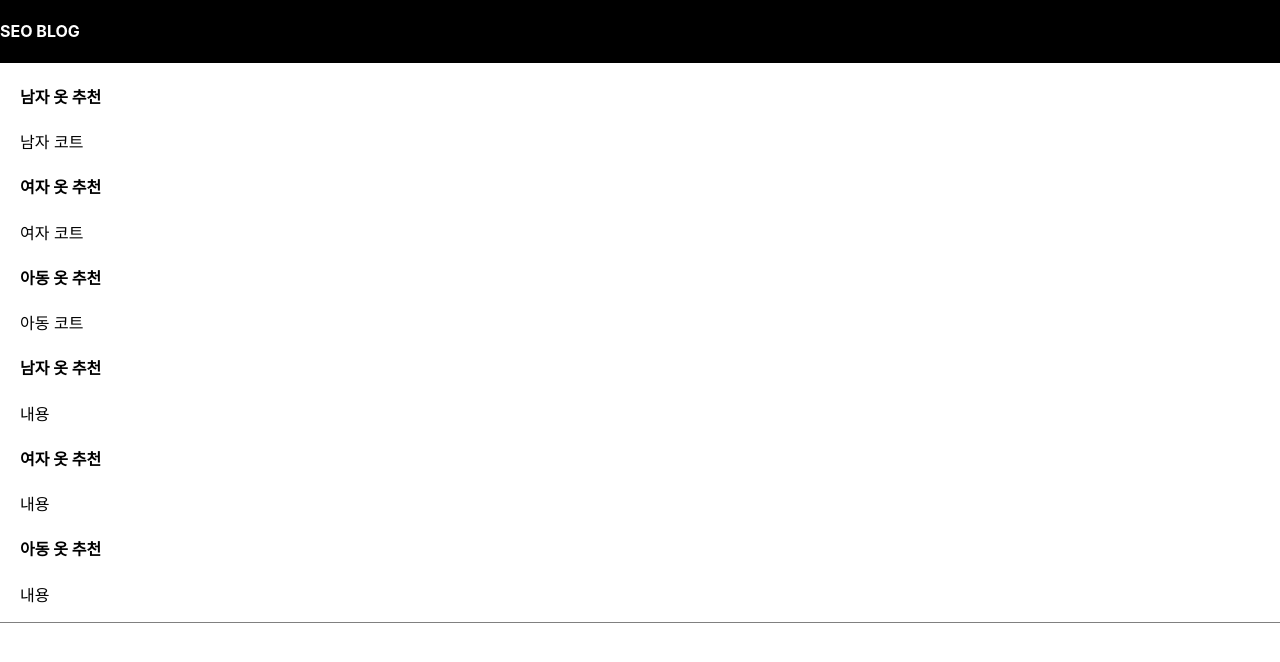
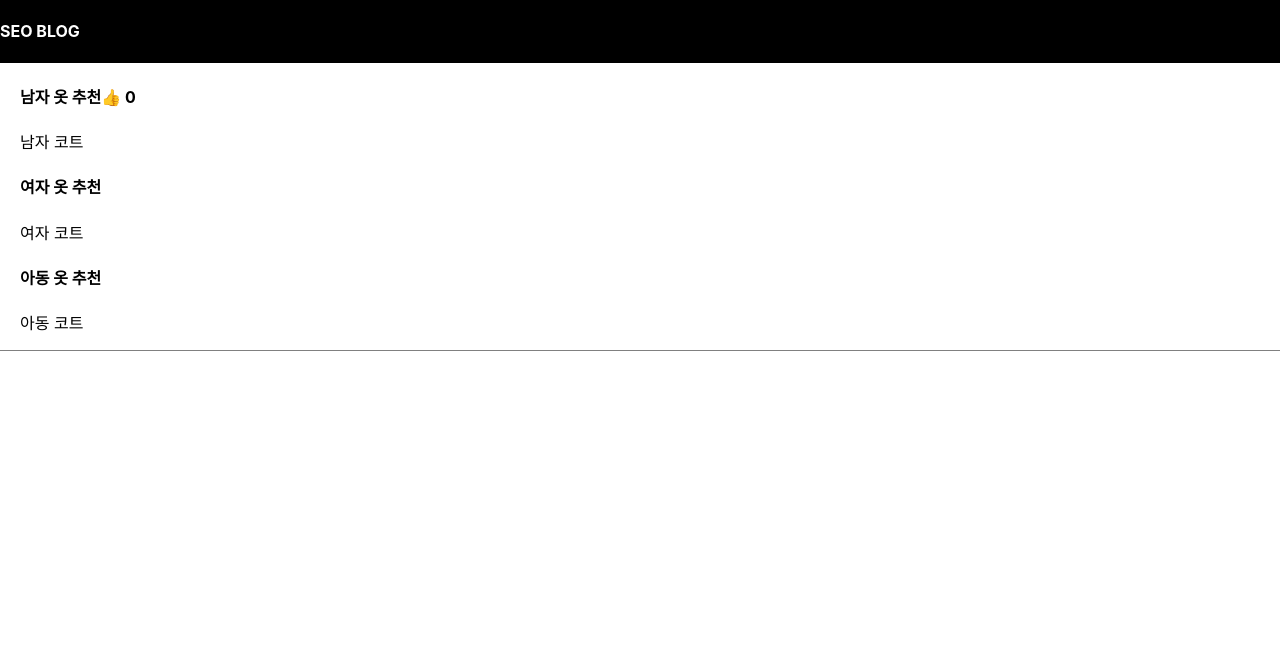
Before and after one commit to aodhzld45/react-seo-blog, a React (Create React App) app: page / in a window 1280 px wide. Shown: the top 662 px of the page. Built offline with nearby package versions, Linux system fonts and the light colour scheme.

Commit message:
2023-11-17 App.js 그림 이모티콘 적용(신기방기)

```diff
--- a/src/App.js
+++ b/src/App.js
@@ -2,10 +2,9 @@ import { useState } from 'react';
 import './App.css';
 
 function App() {
+
   let logo = 'SEO BLOG'
   const [postTitle, setPostTitle] = useState(['남자 옷 추천', '여자 옷 추천', '아동 옷 추천']);
-
-
 
   return (
     <div className="App">
@@ -14,7 +13,7 @@ function App() {
       </div>
 
       <div className='list'>
-        <h4>{postTitle[0]}</h4>
+        <h4>{postTitle[0]}<span>👍</span> 0 </h4>
         <p>남자 코트</p>
 
         <h4>{postTitle[1]}</h4>
@@ -23,16 +22,8 @@ function App() {
         <h4>{postTitle[2]}</h4>
         <p>아동 코트</p>
 
-        {postTitle.map((title, index) => (
-          <div key={index}>
-            <h4>{title}</h4>
-            {/* 여기에 각 글에 대한 추가 내용을 렌더링할 수 있습니다. */}
-            <p>내용</p>
-          </div>
-        ))}
+
       </div>
-
-
 
     </div>
   );
```
Also changed, not shown: public/img/good.gif (added).
